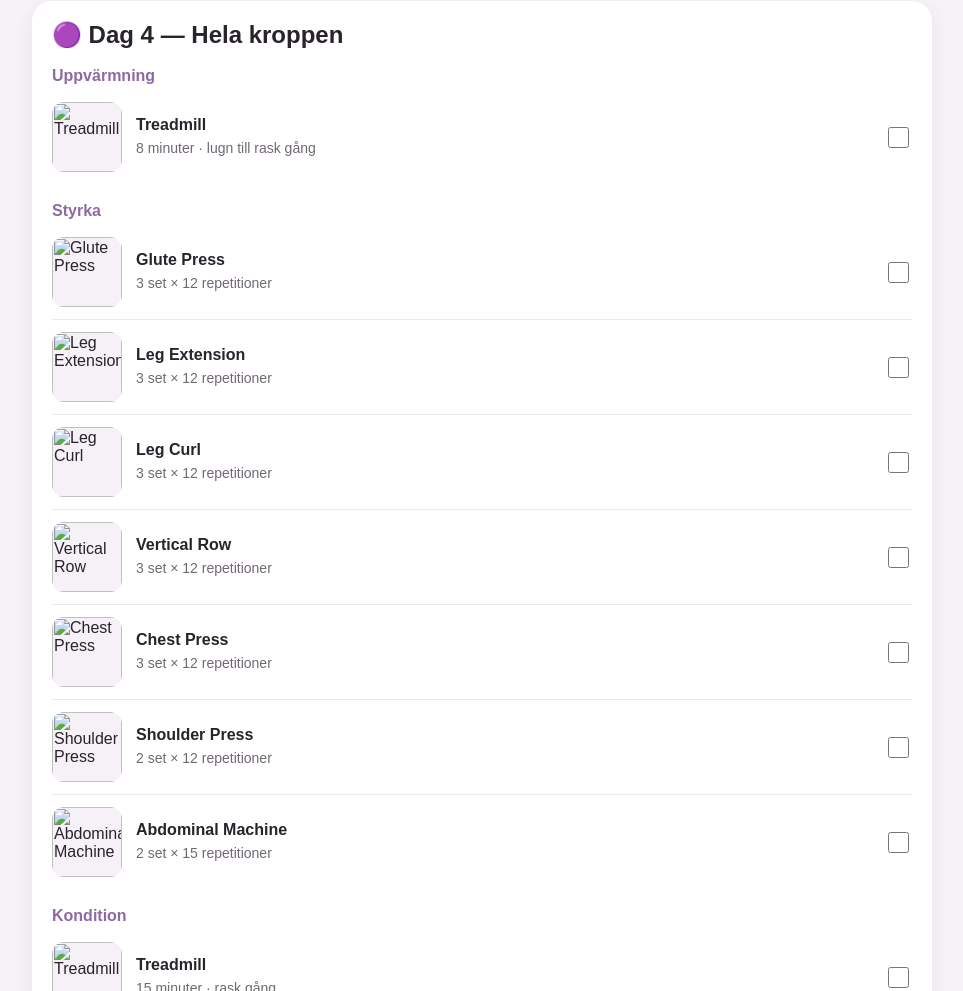
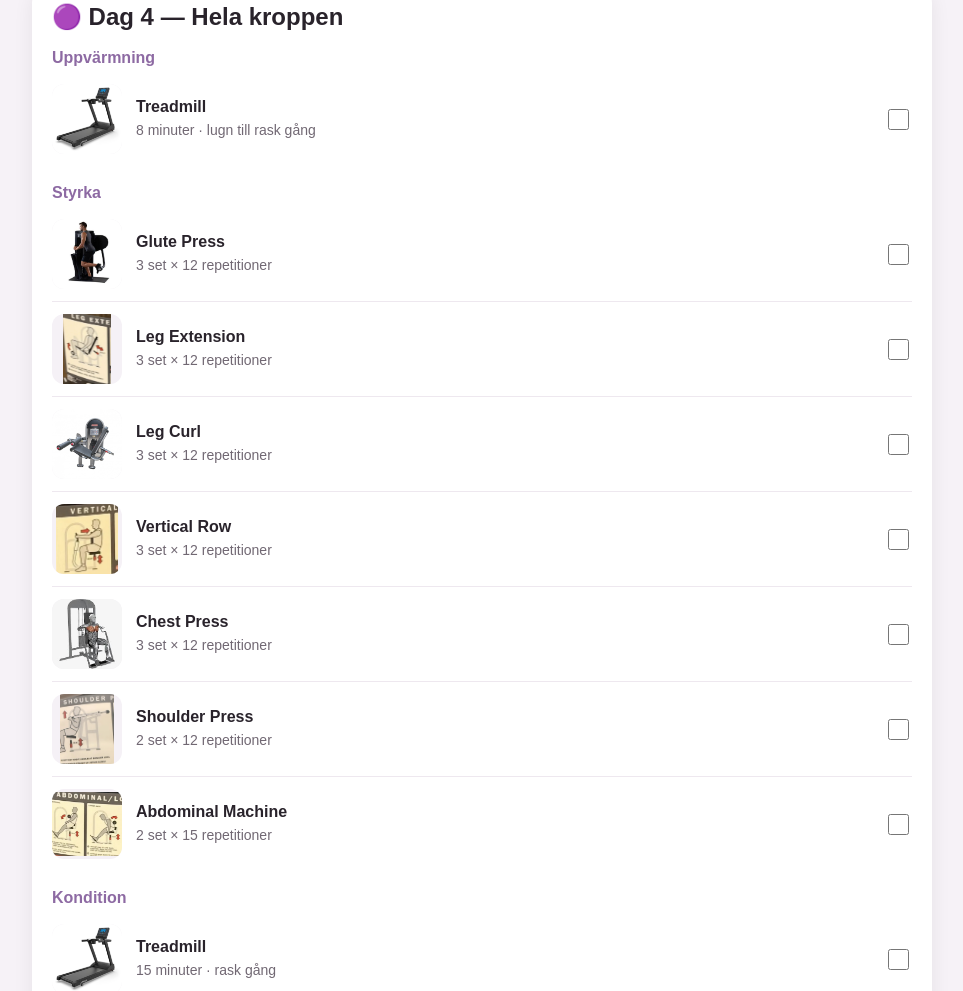
Before and after one commit to reesoobin-dev/Gymprogram, a plain HTML site: page index.html in a window 1280 px wide. Shown: the part 1809-2800 px from the top of the page, without its empty margins (158-1121 px from the left). Drawn offline with Linux system fonts and the light colour scheme.

Commit message:
index.html

```diff
--- a/index.html
+++ b/index.html
@@ -1,6 +1,4 @@
-from pathlib import Path
-
-html = r'''<!DOCTYPE html>
+<!DOCTYPE html>
 <html lang="sv">
 <head>
 <meta charset="UTF-8">
@@ -231,7 +229,7 @@ button {
     <div class="section-title">Uppvärmning</div>
 
     <label class="exercise">
-      <img src="tr.jpg" alt="Treadmill">
+      <img src="Bilder/tr.jpg" alt="Treadmill">
       <div class="exercise-info">
         <div class="exercise-name">Treadmill</div>
         <div class="exercise-details">8 minuter · lugn till rask gång</div>
@@ -244,7 +242,7 @@ button {
     <div class="section-title">Styrka</div>
 
     <label class="exercise">
-      <img src="gl.jpg" alt="Glute Press">
+      <img src="Bilder/gl.jpg" alt="Glute Press">
       <div class="exercise-info">
         <div class="exercise-name">Glute Press</div>
         <div class="exercise-details">3 set × 12 repetitioner</div>
@@ -253,7 +251,7 @@ button {
     </label>
 
     <label class="exercise">
-      <img src="le.jpg" alt="Leg Curl">
+      <img src="Bilder/le.jpg" alt="Leg Curl">
       <div class="exercise-info">
         <div class="exercise-name">Leg Curl</div>
         <div class="exercise-details">3 set × 12 repetitioner</div>
@@ -262,7 +260,7 @@ button {
     </label>
 
     <label class="exercise">
-      <img src="ch.jpg" alt="Chest Press">
+      <img src="Bilder/ch.jpg" alt="Chest Press">
       <div class="exercise-info">
         <div class="exercise-name">Chest Press</div>
         <div class="exercise-details">3 set × 12 repetitioner</div>
@@ -271,7 +269,7 @@ button {
     </label>
 
     <label class="exercise">
-      <img src="ve.jpg" alt="Vertical Row">
+      <img src="Bilder/ve.jpg" alt="Vertical Row">
       <div class="exercise-info">
         <div class="exercise-name">Vertical Row</div>
         <div class="exercise-details">3 set × 12 repetitioner</div>
@@ -280,7 +278,7 @@ button {
     </label>
 
     <label class="exercise">
-      <img src="sho.jpg" alt="Shoulder Press">
+      <img src="Bilder/sho.jpg" alt="Shoulder Press">
       <div class="exercise-info">
         <div class="exercise-name">Shoulder Press</div>
         <div class="exercise-details">2 set × 12 repetitioner</div>
@@ -289,7 +287,7 @@ button {
     </label>
 
     <label class="exercise">
-      <img src="ab.jpg" alt="Abdominal Machine">
+      <img src="Bilder/ab.jpg" alt="Abdominal Machine">
       <div class="exercise-info">
         <div class="exercise-name">Abdominal Machine</div>
         <div class="exercise-details">2 set × 15 repetitioner</div>
@@ -302,7 +300,7 @@ button {
     <div class="section-title">Kondition</div>
 
     <label class="exercise">
-      <img src="tr.jpg" alt="Treadmill">
+      <img src="Bilder/tr.jpg" alt="Treadmill">
       <div class="exercise-info">
         <div class="exercise-name">Treadmill</div>
         <div class="exercise-details">15–20 minuter · rask gång</div>
@@ -320,7 +318,7 @@ button {
   </div>
 
   <label class="exercise">
-    <img src="tr.jpg" alt="Treadmill">
+    <img src="Bilder/tr.jpg" alt="Treadmill">
     <div class="exercise-info">
       <div class="exercise-name">Treadmill</div>
       <div class="exercise-details">30 minuter · rask gång</div>
@@ -329,7 +327,7 @@ button {
   </label>
 
   <label class="exercise">
-    <img src="el.jpg" alt="Elliptical">
+    <img src="Bilder/el.jpg" alt="Elliptical">
     <div class="exercise-info">
       <div class="exercise-name">ELLER Elliptical</div>
       <div class="exercise-details">25–30 minuter</div>
@@ -359,7 +357,7 @@ button {
     <div class="section-title">Uppvärmning</div>
 
     <label class="exercise">
-      <img src="tr.jpg" alt="Treadmill">
+      <img src="Bilder/tr.jpg" alt="Treadmill">
       <div class="exercise-info">
         <div class="exercise-name">Treadmill</div>
         <div class="exercise-details">8 minuter · lugn till rask gång</div>
@@ -372,7 +370,7 @@ button {
     <div class="section-title">Styrka</div>
 
     <label class="exercise">
-      <img src="gl.jpg" alt="Glute Press">
+      <img src="Bilder/gl.jpg" alt="Glute Press">
       <div class="exercise-info">
         <div class="exercise-name">Glute Press</div>
         <div class="exercise-details">3 set × 12 repetitioner</div>
@@ -381,7 +379,7 @@ button {
     </label>
 
     <label class="exercise">
-      <img src="leg.jpg" alt="Leg Extension">
+      <img src="Bilder/leg.jpg" alt="Leg Extension">
       <div class="exercise-info">
         <div class="exercise-name">Leg Extension</div>
         <div class="exercise-details">3 set × 12 repetitioner</div>
@@ -390,7 +388,7 @@ button {
     </label>
 
     <label class="exercise">
-      <img src="le.jpg" alt="Leg Curl">
+      <img src="Bilder/le.jpg" alt="Leg Curl">
       <div class="exercise-info">
         <div class="exercise-name">Leg Curl</div>
         <div class="exercise-details">3 set × 12 repetitioner</div>
@@ -399,7 +397,7 @@ button {
     </label>
 
     <label class="exercise">
-      <img src="ve.jpg" alt="Vertical Row">
+      <img src="Bilder/ve.jpg" alt="Vertical Row">
       <div class="exercise-info">
         <div class="exercise-name">Vertical Row</div>
         <div class="exercise-details">3 set × 12 repetitioner</div>
@@ -408,7 +406,7 @@ button {
     </label>
 
     <label class="exercise">
-      <img src="ch.jpg" alt="Chest Press">
+      <img src="Bilder/ch.jpg" alt="Chest Press">
       <div class="exercise-info">
         <div class="exercise-name">Chest Press</div>
         <div class="exercise-details">3 set × 12 repetitioner</div>
@@ -417,7 +415,7 @@ button {
     </label>
 
     <label class="exercise">
-      <img src="sho.jpg" alt="Shoulder Press">
+      <img src="Bilder/sho.jpg" alt="Shoulder Press">
       <div class="exercise-info">
         <div class="exercise-name">Shoulder Press</div>
         <div class="exercise-details">2 set × 12 repetitioner</div>
@@ -426,7 +424,7 @@ button {
     </label>
 
     <label class="exercise">
-      <img src="ab.jpg" alt="Abdominal Machine">
+      <img src="Bilder/ab.jpg" alt="Abdominal Machine">
       <div class="exercise-info">
         <div class="exercise-name">Abdominal Machine</div>
         <div class="exercise-details">2 set × 15 repetitioner</div>
@@ -439,7 +437,7 @@ button {
     <div class="section-title">Kondition</div>
 
     <label class="exercise">
-      <img src="tr.jpg" alt="Treadmill">
+      <img src="Bilder/tr.jpg" alt="Treadmill">
       <div class="exercise-info">
         <div class="exercise-name">Treadmill</div>
         <div class="exercise-details">15 minuter · rask gång</div>
@@ -457,7 +455,7 @@ button {
   </div>
 
   <label class="exercise">
-    <img src="el.jpg" alt="Elliptical">
+    <img src="Bilder/el.jpg" alt="Elliptical">
     <div class="exercise-info">
       <div class="exercise-name">Elliptical</div>
       <div class="exercise-details">25–30 minuter</div>
@@ -466,7 +464,7 @@ button {
   </label>
 
   <label class="exercise">
-    <img src="tr.jpg" alt="Treadmill">
+    <img src="Bilder/tr.jpg" alt="Treadmill">
     <div class="exercise-info">
       <div class="exercise-name">Treadmill</div>
       <div class="exercise-details">10 minuter · lugn gång</div>
@@ -513,7 +511,7 @@ button {
   </div>
 
   <label class="exercise">
-    <img src="tr.jpg" alt="Treadmill">
+    <img src="Bilder/tr.jpg" alt="Treadmill">
     <div class="exercise-info">
       <div class="exercise-name">Treadmill</div>
       <div class="exercise-details">8 minuter · uppvärmning</div>
@@ -522,7 +520,7 @@ button {
   </label>
 
   <label class="exercise">
-    <img src="gl.jpg" alt="Glute Press">
+    <img src="Bilder/gl.jpg" alt="Glute Press">
     <div class="exercise-info">
       <div class="exercise-name">Glute Press</div>
       <div class="exercise-details">3 × 12</div>
@@ -531,7 +529,7 @@ button {
   </label>
 
   <label class="exercise">
-    <img src="le.jpg" alt="Leg Curl">
+    <img src="Bilder/le.jpg" alt="Leg Curl">
     <div class="exercise-info">
       <div class="exercise-name">Leg Curl</div>
       <div class="exercise-details">3 × 12</div>
@@ -540,7 +538,7 @@ button {
   </label>
 
   <label class="exercise">
-    <img src="ch.jpg" alt="Chest Press">
+    <img src="Bilder/ch.jpg" alt="Chest Press">
     <div class="exercise-info">
       <div class="exercise-name">Chest Press</div>
       <div class="exercise-details">3 × 12</div>
@@ -549,7 +547,7 @@ button {
   </label>
 
   <label class="exercise">
-    <img src="ve.jpg" alt="Vertical Row">
+    <img src="Bilder/ve.jpg" alt="Vertical Row">
     <div class="exercise-info">
       <div class="exercise-name">Vertical Row</div>
       <div class="exercise-details">3 × 12</div>
@@ -558,7 +556,7 @@ button {
   </label>
 
   <label class="exercise">
-    <img src="sho.jpg" alt="Shoulder Press">
+    <img src="Bilder/sho.jpg" alt="Shoulder Press">
     <div class="exercise-info">
       <div class="exercise-name">Shoulder Press</div>
       <div class="exercise-details">3 × 12</div>
@@ -567,7 +565,7 @@ button {
   </label>
 
   <label class="exercise">
-    <img src="ab.jpg" alt="Abdominal Machine">
+    <img src="Bilder/ab.jpg" alt="Abdominal Machine">
     <div class="exercise-info">
       <div class="exercise-name">Abdominal Machine</div>
       <div class="exercise-details">3 × 15</div>
@@ -576,7 +574,7 @@ button {
   </label>
 
   <label class="exercise">
-    <img src="tr.jpg" alt="Treadmill">
+    <img src="Bilder/tr.jpg" alt="Treadmill">
     <div class="exercise-info">
       <div class="exercise-name">Treadmill</div>
       <div class="exercise-details">20 minuter · rask gång</div>
@@ -593,7 +591,7 @@ button {
   </div>
 
   <label class="exercise">
-    <img src="tr.jpg" alt="Treadmill">
+    <img src="Bilder/tr.jpg" alt="Treadmill">
     <div class="exercise-info">
       <div class="exercise-name">Treadmill</div>
       <div class="exercise-details">35 minuter · rask gång</div>
@@ -602,7 +600,7 @@ button {
   </label>
 
   <label class="exercise">
-    <img src="el.jpg" alt="Elliptical">
+    <img src="Bilder/el.jpg" alt="Elliptical">
     <div class="exercise-info">
       <div class="exercise-name">ELLER Elliptical</div>
       <div class="exercise-details">30 minuter</div>
@@ -628,7 +626,7 @@ button {
   </div>
 
   <label class="exercise">
-    <img src="tr.jpg" alt="Treadmill">
+    <img src="Bilder/tr.jpg" alt="Treadmill">
     <div class="exercise-info">
       <div class="exercise-name">Treadmill</div>
       <div class="exercise-details">8 minuter · uppvärmning</div>
@@ -637,7 +635,7 @@ button {
   </label>
 
   <label class="exercise">
-    <img src="gl.jpg" alt="Glute Press">
+    <img src="Bilder/gl.jpg" alt="Glute Press">
     <div class="exercise-info">
       <div class="exercise-name">Glute Press</div>
       <div class="exercise-details">3 × 12</div>
@@ -646,7 +644,7 @@ button {
   </label>
 
   <label class="exercise">
-    <img src="le.jpg" alt="Leg Extension">
+    <img src="Bilder/leg.jpg" alt="Leg Extension">
     <div class="exercise-info">
       <div class="exercise-name">Leg Extension</div>
       <div class="exercise-details">3 × 12</div>
@@ -655,7 +653,7 @@ button {
   </label>
 
   <label class="exercise">
-    <img src="le.jpg" alt="Leg Curl">
+    <img src="Bilder/le.jpg" alt="Leg Curl">
     <div class="exercise-info">
       <div class="exercise-name">Leg Curl</div>
       <div class="exercise-details">3 × 12</div>
@@ -664,7 +662,7 @@ button {
   </label>
 
   <label class="exercise">
-    <img src="ve.jpg" alt="Vertical Row">
+    <img src="Bilder/ve.jpg" alt="Vertical Row">
     <div class="exercise-info">
       <div class="exercise-name">Vertical Row</div>
       <div class="exercise-details">3 × 12</div>
@@ -673,7 +671,7 @@ button {
   </label>
 
   <label class="exercise">
-    <img src="ch.jpg" alt="Chest Press">
+    <img src="Bilder/ch.jpg" alt="Chest Press">
     <div class="exercise-info">
       <div class="exercise-name">Chest Press</div>
       <div class="exercise-details">3 × 12</div>
@@ -682,7 +680,7 @@ button {
   </label>
 
   <label class="exercise">
-    <img src="sho.jpg" alt="Shoulder Press">
+    <img src="Bilder/sho.jpg" alt="Shoulder Press">
     <div class="exercise-info">
       <div class="exercise-name">Shoulder Press</div>
       <div class="exercise-details">3 × 12</div>
@@ -691,7 +689,7 @@ button {
   </label>
 
   <label class="exercise">
-    <img src="ab.jpg" alt="Abdominal Machine">
+    <img src="Bilder/ab.jpg" alt="Abdominal Machine">
     <div class="exercise-info">
       <div class="exercise-name">Abdominal Machine</div>
       <div class="exercise-details">3 × 15</div>
@@ -700,7 +698,7 @@ button {
   </label>
 
   <label class="exercise">
-    <img src="tr.jpg" alt="Treadmill">
+    <img src="Bilder/tr.jpg" alt="Treadmill">
     <div class="exercise-info">
       <div class="exercise-name">Treadmill</div>
       <div class="exercise-details">20 minuter · rask gång</div>
@@ -717,7 +715,7 @@ button {
   </div>
 
   <label class="exercise">
-    <img src="el.jpg" alt="Elliptical">
+    <img src="Bilder/el.jpg" alt="Elliptical">
     <div class="exercise-info">
       <div class="exercise-name">Elliptical</div>
       <div class="exercise-details">30 minuter</div>
@@ -726,7 +724,7 @@ button {
   </label>
 
   <label class="exercise">
-    <img src="tr.jpg" alt="Treadmill">
+    <img src="Bilder/tr.jpg" alt="Treadmill">
     <div class="exercise-info">
       <div class="exercise-name">Treadmill</div>
       <div class="exercise-details">10 minuter · lugn gång</div>
@@ -820,8 +818,3 @@ loadProgress();
 
 </body>
 </html>
-'''
-
-path = "/mnt/data/gymprogram_2_veckor.html"
-Path(path).write_text(html, encoding="utf-8")
-print(path)
```
